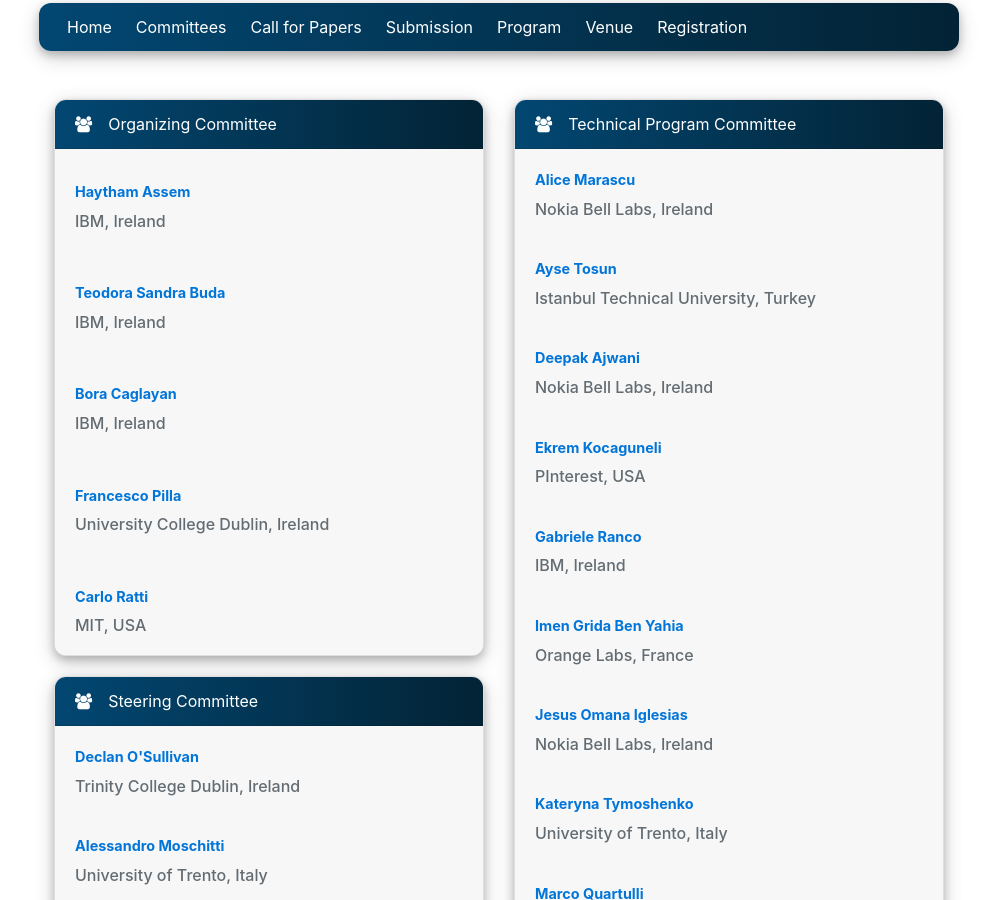
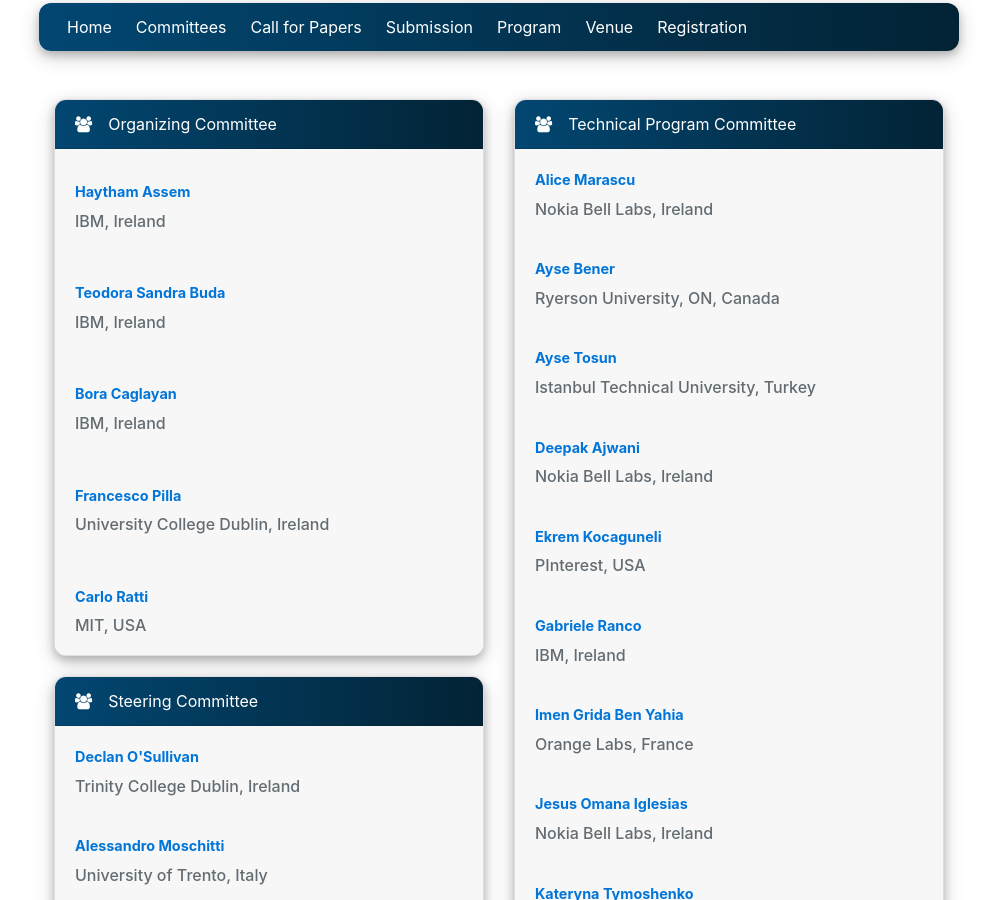
Before and after one commit to UrbanReasoningWorkshop/urbanreasoningworkshop.github.io, a Jekyll site: the page built from committees.html, in a window 1280 px wide and 900 px high, scrolled down 377 px. Shown: the whole window, without its empty margins (141-1138 px from the left). Built offline with Jekyll 4.4.1, drawn with Linux system fonts in a browser that asks for light colours; nearby versions of some CDN libraries.

Commit message:
program committee

```diff
--- a/_data/conference.yml
+++ b/_data/conference.yml
@@ -134,6 +134,9 @@ technical_program_committees:
   - name: Alice Marascu
     org: Nokia Bell Labs, Ireland
     homepage: TBA
+  - name: Ayse Bener
+    org: Ryerson University, ON, Canada
+    homepage: TBA
   - name: Ayse Tosun
     org: Istanbul Technical University, Turkey
     homepage: TBA
```
